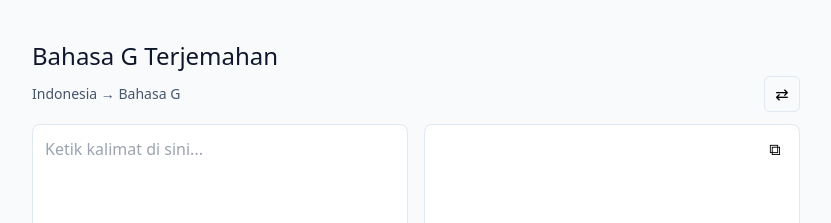
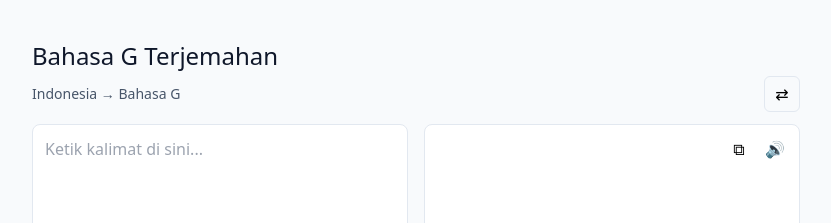
Before and after one commit to nopaldonh/bahasa-g, a Nuxt app: page /translate in a window 1280 px wide. Shown: the top 223 px of the page, without its empty margins (224-1055 px from the left). Built offline with nearby package versions, Linux system fonts and the light colour scheme.

Commit message:
feat(translator): add text-to-speech with Web Speech API

```diff
--- a/app/pages/translate.vue
+++ b/app/pages/translate.vue
@@ -27,6 +27,13 @@ function swapDirection() {
 }
 
 const { copy, copied } = useClipboard()
+
+function speak(text: string) {
+  if (!text.trim() || !('speechSynthesis' in window)) return
+  const utterance = new SpeechSynthesisUtterance(text)
+  utterance.lang = 'id-ID'
+  speechSynthesis.speak(utterance)
+}
 
 function saveToHistory() {
   if (!input.value.trim()) return
@@ -85,13 +92,22 @@ function clearHistory() {
           <p class="text-base whitespace-pre-wrap text-slate-900">
             {{ output }}
           </p>
+          <div class="absolute top-2 right-2 flex gap-1">
             <button
-            class="absolute top-2 right-2 h-8 w-8 flex items-center justify-center rounded-md hover:bg-slate-100"
+              class="h-8 w-8 flex items-center justify-center rounded-md hover:bg-slate-100"
               aria-label="Salin"
               @click="copy(output)"
             >
               {{ copied ? '✓' : '⧉' }}
             </button>
+            <button
+              class="h-8 w-8 flex items-center justify-center rounded-md hover:bg-slate-100"
+              aria-label="Dengarkan"
+              @click="speak(output)"
+            >
+              🔊
+            </button>
+          </div>
         </div>
       </div>
 
```
Lines whose indentation alone changed are shown as unchanged.
